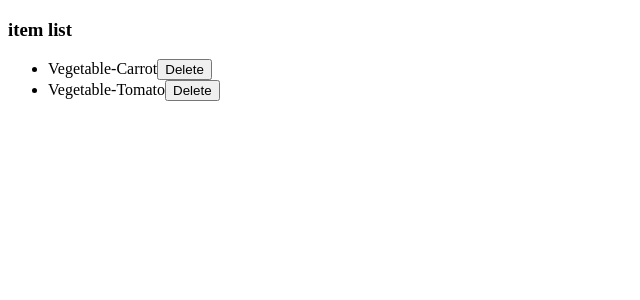
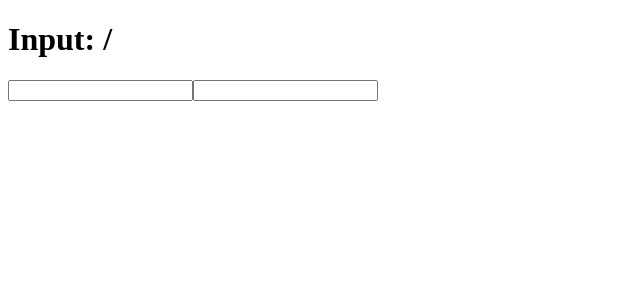
Before and after one commit to kwantke/reactjs_typescript, a React (Vite) app: page / in a window 1280 px wide. Shown: the top 300 px of the page, without its empty margins (0-640 px from the left). Built offline with nearby package versions, Linux system fonts and the light colour scheme.

Commit message:
(중요)제어 컴포넌트 - input

```diff
--- a/src/App.tsx
+++ b/src/App.tsx
@@ -1,9 +1,9 @@
-import FruitList from "./components/fruits/FruitList";
+import Input from "./components/controlled/Input";
 
 export default function App() {
   return (
     <>
-      <FruitList />
+      <Input />
     </>
   );
 }
--- /dev/null
+++ b/src/components/controlled/Input.tsx
@@ -0,0 +1,45 @@
+import { useState } from "react";
+
+export default function Input() {
+  // const [input, setInput] = useState("");
+  // const handleInputChange = (e: React.ChangeEvent<HTMLInputElement>) => {
+  //   setInput(e.target.value);
+  // };
+
+  // const [pw, setPw] = useState("");
+  // const handlePwChange = (e: React.ChangeEvent<HTMLInputElement>) => {
+  //   setPw(e.target.value);
+  // };
+
+  const [formState, setFormState] = useState({
+    email: "",
+    password: "",
+  });
+  const handleFormStateChange = (e: React.ChangeEvent<HTMLInputElement>) => {
+    setFormState((formState) => ({
+      ...formState,
+      [e.target.name]: e.target.value,
+    }));
+  };
+  return (
+    <>
+      <form>
+        <h1>
+          Input: {formState.email} / {formState.password}
+        </h1>
+        <input
+          type="text"
+          name="email"
+          value={formState.email}
+          onChange={handleFormStateChange}
+        />
+        <input
+          type="password"
+          name="password"
+          value={formState.password}
+          onChange={handleFormStateChange}
+        />
+      </form>
+    </>
+  );
+}
```
